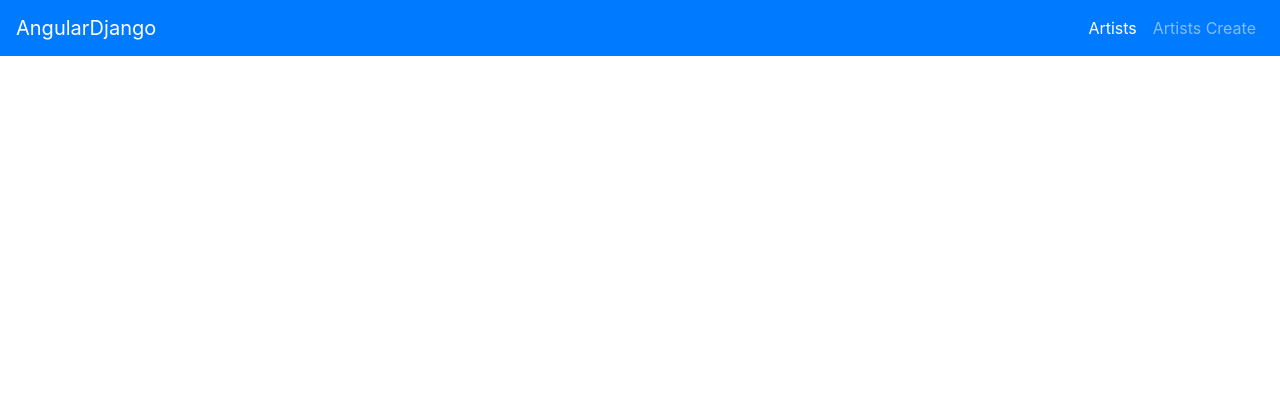
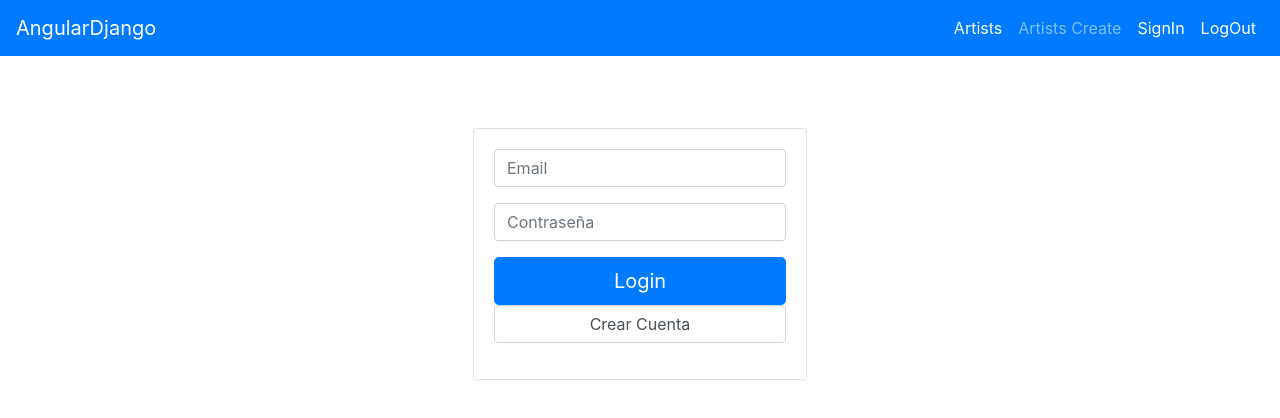
Before and after one commit to jecs580/prueba-angular, an Angular app: page /login in a window 1280 px wide. Before the commit this address led to /. Shown: the top 418 px of the page. Built offline with nearby package versions, Linux system fonts and the light colour scheme.

Commit message:
Creacion del componente para login

```diff
--- a/src/app/app-routing.module.ts
+++ b/src/app/app-routing.module.ts
@@ -1,11 +1,13 @@
 import { NgModule } from '@angular/core';
 import { Routes, RouterModule } from '@angular/router';
+import { LoginComponent } from './components/login/login.component';
+import { VerifyComponent } from './components/verify/verify.component';
 import { ArtistsListComponent } from './components/artists-list/artists-list.component';
 import { ArtistsFormComponent } from './components/artists-form/artists-form.component';
-import { VerifyComponent } from './components/verify/verify.component';
 const routes: Routes = [
   {path: '', component: ArtistsListComponent},
   {path: 'artist', component: ArtistsListComponent},
+  {path: 'login', component: LoginComponent},
   {path: 'artist/create', component: ArtistsFormComponent},
   {path: 'artist/edit/:id', component: ArtistsFormComponent},
   {path: 'verify', component: VerifyComponent}
--- a/src/app/app.module.ts
+++ b/src/app/app.module.ts
@@ -8,6 +8,7 @@ import { NavbarComponent } from './components/navbar/navbar.component';
 import { ArtistsListComponent } from './components/artists-list/artists-list.component';
 import { ArtistsFormComponent } from './components/artists-form/artists-form.component';
 import { VerifyComponent } from './components/verify/verify.component';
+import { LoginComponent } from './components/login/login.component';
 
 @NgModule({
   declarations: [
@@ -16,6 +17,7 @@ import { VerifyComponent } from './components/verify/verify.component';
     ArtistsListComponent,
     ArtistsFormComponent,
     VerifyComponent,
+    LoginComponent,
   ],
   imports: [
     BrowserModule,
--- /dev/null
+++ b/src/app/components/login/login.component.html
@@ -0,0 +1,30 @@
+<section id="login" class="mb-5 mt-5">
+    <div class="container">
+      <div class="row">
+        <div class="col-xs-12 col-sm-6 col-md-4 mx-auto">
+          <div class="card_login">
+            <div class="card">
+              <div class="card-body text-center">
+                <form (submit)="Onlogin()">
+                  <!-- <h1 class="h3 mb-3 font-weight-normal" *ngIf="!isError">Login</h1>
+                  <div class="alert alert-danger" role="alert" *ngIf="isError">
+                    Something is wrong!
+                  </div> -->
+                  <div class="form-group">
+                    <input type="email" id="email" name="email" class="form-control" placeholder="Email" required [(ngModel)]="login.email">
+                  </div>
+                  <div class="form-group">
+                    <input type="password" name="password" placeholder="Contraseña" [(ngModel)]="login.password" class="form-control">
+                  </div>
+                  <button type="submit" class="btn btn-lg btn-primary btn-block">Login</button>
+                  <div class="form-group">
+                    <a routerLink="/" class="form-control login-user">Crear Cuenta</a>
+                  </div>
+                </form>
+              </div>
+            </div>
+          </div>
+        </div>
+      </div>
+    </div>
+  </section>
--- /dev/null
+++ b/src/app/components/login/login.component.ts
@@ -0,0 +1,20 @@
+import { Component, OnInit } from '@angular/core';
+
+@Component({
+  selector: 'app-login',
+  templateUrl: './login.component.html',
+  styleUrls: ['./login.component.css']
+})
+export class LoginComponent implements OnInit {
+  login: any = {
+    email: '',
+    password: ''
+};
+  constructor() { }
+
+  ngOnInit(): void {
+  }
+  Onlogin() {
+    console.log(this.login);
+  }
+}
--- a/src/app/components/navbar/navbar.component.html
+++ b/src/app/components/navbar/navbar.component.html
@@ -11,6 +11,12 @@
         <li class="nav-item">
           <a class="nav-link" routerLink='/artist/create' routerLinkActive="active">Artists Create</a>
         </li>
+        <li class="nav-item">
+          <a class="nav-link" routerLink='/login' routerLinkActive="active">SignIn</a>
+        </li>
+        <li class="nav-item">
+          <a class="nav-link" routerLink='/' routerLinkActive="active">LogOut</a>
+        </li>
       </ul>
     </div>
   </nav>
```
Also changed, not shown: src/app/components/login/login.component.css (added), 1 other file (tests, documents, lock files or other folders).
